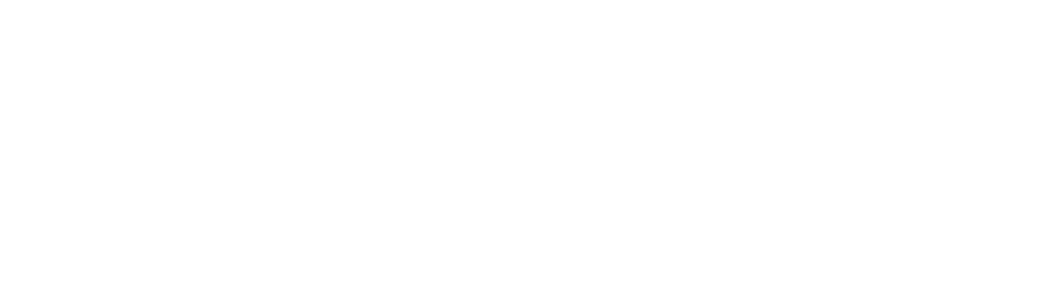
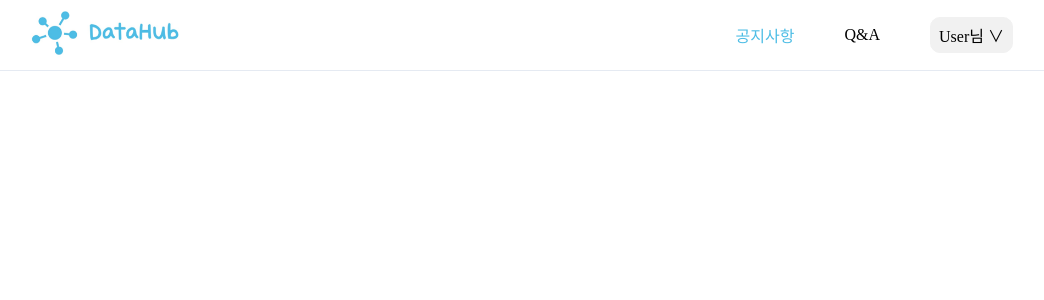
Before and after one commit to smin0820/DataHub, a React (Vite) app: page /notice in a window 1280 px wide. Before the commit this address had no page. Shown: the top 300 px of the page, without its empty margins (127-1171 px from the left). Built offline with nearby package versions, Linux system fonts and the light colour scheme.

Commit message:
[UI} 네브바에 공지사항, Q&A 추가

```diff
--- a/src/components/admin/containers/AdminHeaderContainer.jsx
+++ b/src/components/admin/containers/AdminHeaderContainer.jsx
@@ -1,4 +1,4 @@
-import { Link, useNavigate } from "react-router-dom";
+import { NavLink, useNavigate } from "react-router-dom";
 import logo from "/assets/images/logo.png"
 import { useState } from "react";
 import styled from "styled-components";
@@ -53,6 +53,14 @@
   max-width: 1000px;
 `;
 
+const SNavLink = styled(NavLink)`
+  text-decoration: none;
+  color: black;
+  &.active {
+    color: #4dbde5;
+  }
+`;
+
 
 const Admin = () => {
     const [view, setView] = useState(false);
@@ -77,6 +85,8 @@
           </a>
 
           <nav>
+            <SNavLink to="/notice">공지사항</SNavLink>
+            <SNavLink to="/qna">Q&A</SNavLink>
             {isAdmin && (
               <button onClick={()=>{navigate('/regist')}}>계정등록</button>
             )}
--- /dev/null
+++ b/src/components/notice/Notice.jsx
@@ -0,0 +1,10 @@
+import React from 'react';
+import AdminHeaderContainer from '@components/admin/containers/AdminHeaderContainer'
+
+export default function Notice() {
+    return (
+        <>
+            <AdminHeaderContainer></AdminHeaderContainer>
+        </>
+    );
+}
--- /dev/null
+++ b/src/components/qna/Qna.jsx
@@ -0,0 +1,9 @@
+import React from 'react';
+import AdminHeaderContainer from '@components/admin/containers/AdminHeaderContainer'
+export default function Qna() {
+    return (
+        <>
+            <AdminHeaderContainer></AdminHeaderContainer>
+        </>
+    );
+}
--- a/src/routes/RootNavigation.jsx
+++ b/src/routes/RootNavigation.jsx
@@ -7,6 +7,8 @@
 import Modify from "@components/modify/Modify";
 import Regist from "@components/regist/Regist";
 import { Navigate } from "react-router-dom";
+import Notice from "@components/notice/Notice";
+import Qna from "@components/qna/Qna";
 
 const RootNavigation = () => {
   const { getToken } = useToken();
@@ -28,6 +30,8 @@
       <Route path="/system" element={<System></System>}/>
       <Route path="/modify" element={<Modify></Modify>}/>
       <Route path="/regist" element={<Regist></Regist>}/>
+      <Route path="/notice" element={<Notice></Notice>}/>
+      <Route path="/qna" element={<Qna></Qna>}/>
     </Routes>
   );
 };
```
